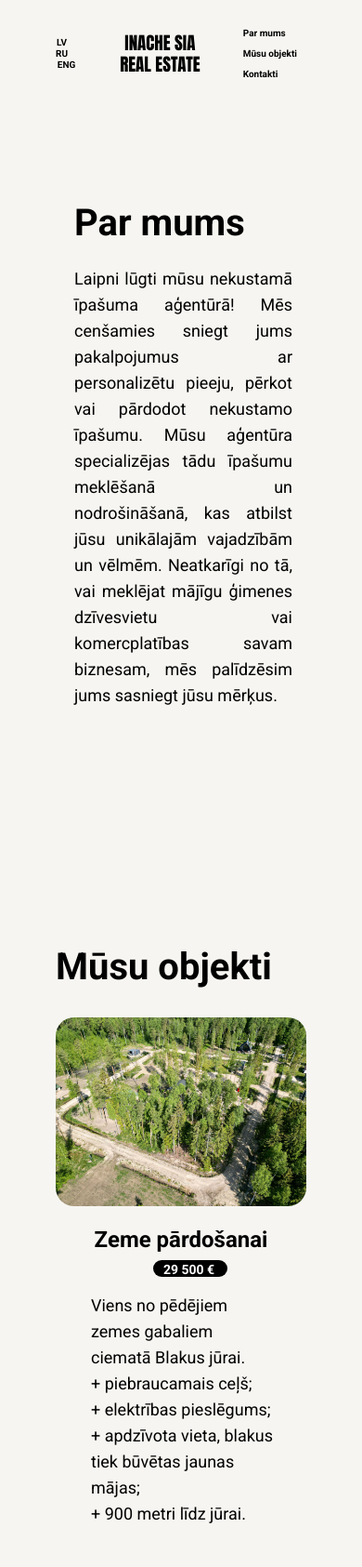
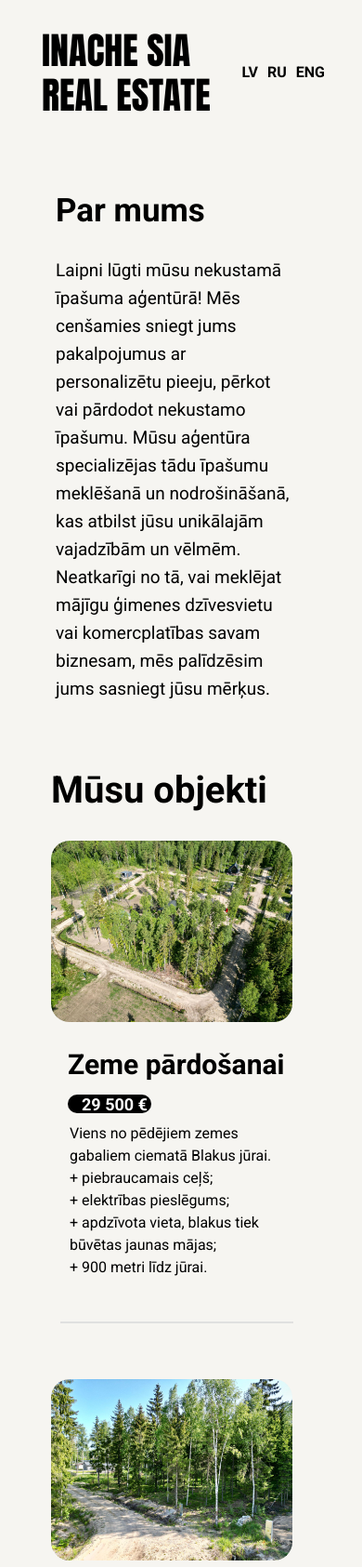
Before and after one commit to MarkAntonovs/inache, a plain HTML site: page indexlv.html in a window 390 px wide. Shown: the top 1685 px of the page at 93% size. Drawn offline with Linux system fonts and the light colour scheme.

Commit message:
mistakes

```diff
--- a/assets/object.css
+++ b/assets/object.css
@@ -1,100 +1,69 @@
-*{
-    text-decoration: none;
-    color: black;
-}
-body {
+body{
     font-family: 'Roboto', sans-serif;
     margin: 0;
-    padding: 0;
+    line-height: 1.2  ;
     background-color: #F6F5F1;
-  }
-  .container{
-    width: 100%;
-    max-width: 1200px;
-    margin:0 auto;
 }
-.header_languages {
-  display: flex;
-  align-items: center;
+* {
+  text-decoration: none;
+  color: black;
 }
 
-.language_link {
-  margin-right: 10px;
-  text-decoration: none;
-  color: black;
-  font-weight: bold;
-  font-size: 16px;
+*,
+*:before,
+*:after{
+    box-sizing: border-box;
 }
-
-
-.slick-slider{
-  min-width: 0;
+p,h1,h2,h3,h4,h5,h6{
+    margin: 0;
 }
-.slick-track{
-  display: flex;
-  align-items: flex-start;
-}
-
-.slick-list {
-
-  overflow: hidden;
-
-}
-
-
-.slider__item {
-  max-width: 100%;
-  border-radius: 20px;
-}
-.slider {
-  position: relative;
-
-
-
-}
-
-.language_link:last-child {
-  margin-right: 0;
-}
-
-  .header{
+.header{
     padding-left: 100px;
     padding-top: 30px;
     padding-right: 60px;
 
 }
+  .container{
+    width: 100%;
+    max-width: 1150px;
+    margin:0 auto;
+}
+.header{
+  padding-left: 100px;
+  padding-top: 30px;
+  padding-right: 60px;
+
+}
 .header__logo{
-    font-family: 'Anton', sans-serif;
-    font-size: 50px;
-    padding-left: 60px;
-    text-align: center;
+  font-family: 'Anton', sans-serif;
+  font-size: 50px;
+  text-align: left;
 
 }
 .header__inner{
 
-    display: flex;
+  display: flex;
+  justify-content: space-between;
+  align-items: center;
+}
 
-    align-items: center;
+.header_languages {
+display: flex;
+align-items: center;
 }
-.nav__links{
-    font-size: 20px;
-    font-weight: 700;
 
+.language_link {
+margin-right: 10px;
+text-decoration: none;
+color: black;
+font-weight: bold;
+font-size: 16px;
 }
-.nav__link{
 
-    margin-right: 30px;
-   color: black;
-   text-decoration: none;
+.language_link:last-child {
+margin-right: 0;
+}
 
-}
-.nav__link_our{
-  text-decoration: none;
-  color:black;
-  margin-top: 10px;
-  margin-bottom: 10px;
-  margin-right: 30px;
-}
 .object_desc{
     padding-left: 30px;
 }
@@ -114,17 +83,15 @@ body {
     font-weight: 700;
  }
   .slider {
-    width: 1100px;
+    width: 1200px;
   height: 750px;
   margin: 30px;
-
-  position: relative;
-  overflow: hidden;
+position: relative;
 }
 
 
   .slider img {
-    width: 1100px;
+    width: 1200px;
     height: 750px;
     border-radius: 20px;
   }
@@ -132,7 +99,32 @@ body {
     font-weight: 700;
     margin-bottom: 100px;
 }
+.prev,
+.next {
+  position: absolute;
+  top: 50%;
+  transform: translateY(-50%);
+  width: 40px;
+  height: 40px;
+  background-color: black;
+  color: white;
+  text-align: center;
+  line-height: 40px;
+  cursor: pointer;
+  border-radius: 15px;
 
+}
+
+.prev {
+  left: 10px;
+  z-index: 10000;
+  content: '◀'; /* Заменено на символ стрелки */
+}
+
+.next {
+  right:10px;
+  content: '▶'; /* Заменено на символ стрелки */
+}
 
 
 @media screen and (max-width: 1200px) {
@@ -185,3 +177,16 @@ body {
     }
 
   }
+  @media screen and (max-width: 476px) {
+    .prev,
+    .next {
+      width: 30px;
+      height: 30px;
+      line-height: 30px;
+      font-size: 12px;
+      border-radius: 10px;
+    }
+    .next {
+      margin-right: 14px;
+    }
+  }
--- a/assets/style.css
+++ b/assets/style.css
@@ -18,7 +18,7 @@ p,h1,h2,h3,h4,h5,h6{
     margin: 0;
 }
 .header{
-    padding-left: 100px;
+    padding-left: 90px;
     padding-top: 30px;
     padding-right: 60px;
 
@@ -26,7 +26,8 @@ p,h1,h2,h3,h4,h5,h6{
 .header__logo{
     font-family: 'Anton', sans-serif;
     font-size: 50px;
-    text-align: center;
+    text-align: left;
+    margin-left: -15px;
 
 }
 .header__inner{
@@ -35,25 +36,7 @@ p,h1,h2,h3,h4,h5,h6{
     justify-content: space-between;
     align-items: center;
 }
-.nav__links{
-    font-size: 20px;
-    font-weight: 700;
 
-}
-.nav__link{
-
-    margin-right: 30px;
-   color: black;
-   text-decoration: none;
-
-}
-.nav__link_our{
-  text-decoration: none;
-  color:black;
-  margin-top: 10px;
-  margin-bottom: 10px;
-  margin-right: 30px;
-}
 .header_languages {
   display: flex;
   align-items: center;
@@ -77,12 +60,7 @@ p,h1,h2,h3,h4,h5,h6{
     max-width: 1200px;
     margin:0 auto;
 }
-.container_objects{
 
-    width: 100%;
-    max-width: 1200px;
-    margin:0 auto;
-}
 section {
     margin-top: 250px;
     position: relative;
@@ -108,17 +86,15 @@ section {
     top: -70px;
   }
   .section__about {
-
-    text-align: left;
+    margin-left: -20px;
     display: flex;
     flex-direction: column;
-    align-items: flex-start; /* Align items horizontally in the center */
   }
 
 
   .section__description {
 
-  text-align: justify;
+  text-align: left;
     width: 900px;
     height: 100px;
 
@@ -127,7 +103,9 @@ section {
     line-height: 30px;
   }
 
-
+ .Objects{
+padding-left: 100px;
+ }
 
   .objects_header{
     margin-top: 50px;
@@ -141,6 +119,7 @@ section {
   .object{
     display: flex;
     padding-bottom: 46px;
+
 
 
 
@@ -196,27 +175,49 @@ section {
     width: 858px;
 
   }
-  .contacts{
-    margin-top: 150px;
+  .contacts {
+    background-color: #F6F5F1;
+    padding: 60px 0;
+    text-align: left;
+  }
 
+  .contacts_header {
+    font-size: 40px;
+    font-weight: bold;
+    margin-bottom: 40px;
   }
-  .contact_block{
-    font-family: 'Anton', sans-serif;
 
+  .container_objects {
+    max-width: 1200px;
+    margin: 0 auto;
   }
-  .contacts_header{
-    font-size: 40px;
+
+  .infospace_phone,
+  .infospace,
+  .infospace_adress {
+    font-size: 20px;
+    margin-bottom: 30px;
   }
-  .infospace_phone{
-    margin-top: 20px;
+
+  .infospace_phone:before {
+    content: "Phone: ";
+    font-weight: bold;
   }
-  .infospace{
-    margin-top: 10px;
+
+  .infospace:before {
+    content: "Email: ";
+    font-weight: bold;
+  }
+
+  .infospace_adress:before {
+    content: "Address: ";
+    font-weight: bold;
   }
   .infospace_adress{
-    margin-top: 10px;
-    margin-bottom: 150px;
+    flex-wrap: wrap;
   }
+
+
 
 @media (max-width: 1200px) {
   .header {
@@ -272,16 +273,6 @@ section {
     padding-left: 60px;
     margin-left: 0;
   }
-  .nav__link_our{
-    text-align: left;
-    text-decoration: none;
-    color:black;
-    margin-top: 10px;
-    margin-bottom: 10px;
-    margin-right: 30px;
-
-  }
-
 
   .header__logo {
     font-size: 35px;
@@ -303,127 +294,90 @@ section {
   }
 }
 
-@media (max-width: 576px) {
-  .header {
-    padding-right: 20px;
-    margin-right: 20px; /* Add right margin */
-  }
+@media only screen and (max-width: 576px) {
 
   .header__logo {
-    font-size: 19px;
-    display: flex;
-   flex-direction: column;
-   text-align: center;
+    font-size: 40px;
+  }
+  .section{
+  margin-top: 150px;
 
   }
 
+  .section__header_title {
+    font-size: 35px;
 
-
-  .nav__links {
-    font-size: 10px;
-    display: flex;
-    flex-direction: column;
-    padding-left: 30px;
-  }
-  .nav__link_our{
-    text-align: left;
-    text-decoration: none;
-    color:black;
-    margin-top: 10px;
-    margin-bottom: 10px;
-  }
-
-  .section {
-    margin-top: 200px;
-    margin-left: 0;
-    margin-right: 20px; /* Add right margin */
   }
 
   .section__description {
-    width: 100%;
-    padding-right: 55px;
-    font-size: 18px;
-    line-height: 28px;
-    margin-bottom: 150px;
-    text-align: justify; /* Center the text */
+    width: auto;
+    height: auto;
+
+    padding-right: 75px;
+    text-align:left ;
+  }
+  .object{
+    padding-right:75px;
+    flex-direction: column;
   }
 
-  .objects {
-    padding-top: 180px;
-    margin-left: -30px;
-    margin-right: 60px;
-
-  }
-
-  .object {
-    flex-direction: column;
-    align-items: center;
-    padding-bottom: 200px;
-  }
-
-  .object_title {
-    padding-left: 0;
-    margin-top: 10px;
-    font-size: 24px;
-    text-align: center;
-  }
-
-  .object_text {
-    width: 100%;
-    font-size: 18px;
-    line-height: 28px;
-    padding-right: 50px;
-  }
+.objects{
+  margin-top: 70px;
+  margin-left: -35px;
+}
 
 
   .object_image {
     width: 100%;
+  }
+
+  .object_header_title {
+    padding-left: 0;
+    font-size: 35px;
+  }
+  .object_title{
+    margin-top: 20px;
+  }
+
+  .object_text {
+    margin-top: 10px;
+    margin-left: 0;
+    text-align: left;
+    width: 100%;
     height: auto;
   }
-
-  .object_price {
-    font-size: 14px;
+  .object_price{
+    font-size: 18px;
+    text-align: left;
+    margin:  auto;
   }
 
   .divfordate {
-    margin-left: 105px;
-    justify-content: center;
-    width: 80px;
-    height: 18px;
+    margin-top: 10px;
+   text-align: center;
+    width: 90px;
+    height: 20px;
   }
 
   .seperator {
-  border: none;
-
+    margin-left: 10px;
+    width: 75%;
   }
-
-  .contacts {
-    margin-top: 100px;
-
-    margin-right: 100px; /* Add right margin */
-  }
-
+.contacts{
+  margin-left: -35px;
+  margin-top: 70px;
+}
   .contacts_header {
     font-size: 30px;
-    text-align: center; /* Center the text */
   }
 
   .infospace_phone,
   .infospace,
   .infospace_adress {
-    text-align: center;
+    font-size: 18px;
+    margin-bottom: 20px;
   }
-  .header_languages {
-
-   display: flex;
-   flex-direction: column;
-   padding-right: 30px;
+  .container_objects{
+    margin-left: -15px;
   }
-  .language_link{
-    font-size: 10px;
-  }
-
-
-
-
 }
--- a/indexlv.html
+++ b/indexlv.html
@@ -16,21 +16,17 @@
   <header class="header">
     <div class="container">
       <div class="header__inner">
-        <div class="header_languages">
-          <a class="language_link" href="indexlv.html">LV</a>
-          <a class="language_link" href="indexru.html">RU</a>
-          <a class="language_link" href="index.html">ENG</a>
-        </div>
+
         <div class="header__logo_div">
           <a href="index.html"><div class="header__logo">
            INACHE  SIA <br> REAL  ESTATE
           </div></a>
           </div>
-        <nav class="nav__links">
-          <a class="nav__link" href="#About_us">Par mums</a>
-          <a class="nav__link_our" href="#Objects">Mūsu objekti</a>
-          <a class="nav__link" href="#Contact">Kontakti</a>
-        </nav>
+          <div class="header_languages">
+            <a class="language_link" href="indexlv.html">LV</a>
+            <a class="language_link" href="indexru.html">RU</a>
+            <a class="language_link" href="index.html">ENG</a>
+          </div>
       </div>
     </div>
   </header>
@@ -54,7 +50,7 @@
   <section class="objects">
 
 
-    <div class="container_objects">
+    <div class="container">
     <div class="objects_header">
       <h1 class="objects_header_title">Mūsu objekti</h1>
     </div>
@@ -109,7 +105,7 @@
   </section>
   <div id="Contact"></div>
   <section class="contacts" >
-    <div class="container_objects">
+    <div class="container">
       <h1 class="contacts_header">Kontakti</h1>
       <p class="infospace_phone">Tālrunis: <br> +371 29 211 489</p>
       <p class="infospace">Pasts: <br> inachesia@gmail.com</p>
```
Also changed, not shown: assets/object.js (+5 -5 lines), index.html (+14 -17 lines), indexru.html (+8 -12 lines), object.html (+16 -17 lines), object2.html (+7 -6 lines), object2eng.html (+6 -5 lines), object2ru.html (+6 -6 lines), objecteng.html (+25 -22 lines), objectru.html (+6 -7 lines).
